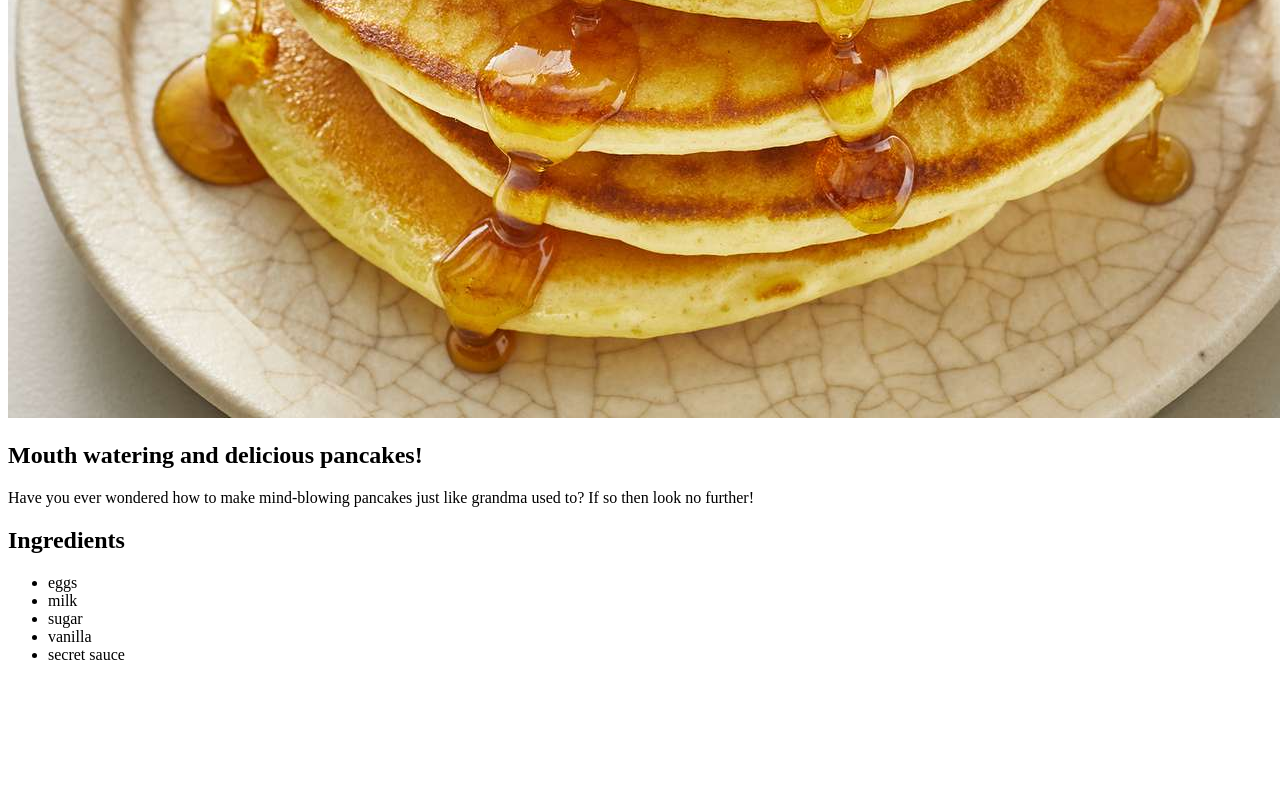
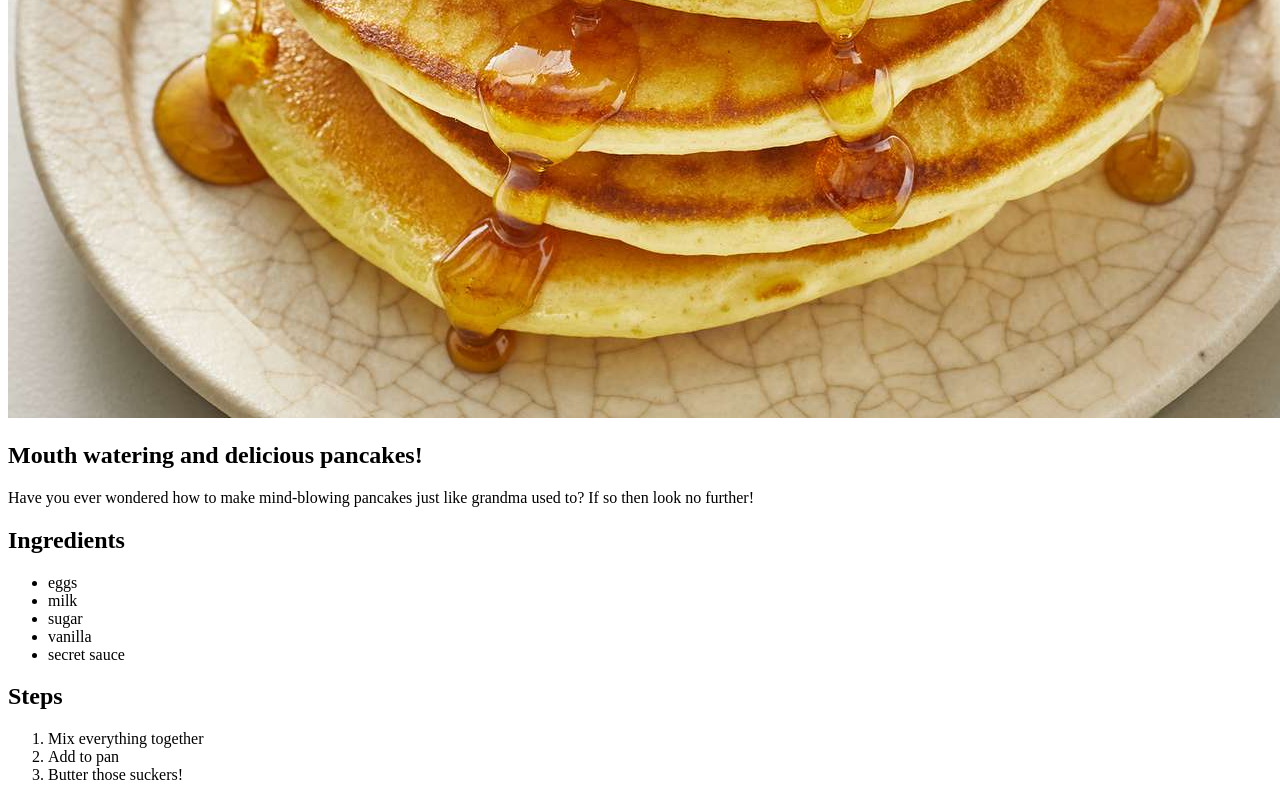
Before and after one commit to eqo2343/odin-recipes2, a plain HTML site: page recipes/pancakes.html in a window 1280 px wide. Shown: the part 662-1462 px from the top of the page. Before the commit the page ends 1342 px from the top, so only its background shows below. Drawn offline with Linux system fonts and the light colour scheme.

Commit message:
Add steps section

```diff
--- a/recipes/pancakes.html
+++ b/recipes/pancakes.html
@@ -20,6 +20,12 @@
             <li>vanilla</li>
             <li>secret sauce</li>
         </ul>
+    <h2>Steps</h2>
+        <ol>
+            <li>Mix everything together</li>
+            <li>Add to pan</li>
+            <li>Butter those suckers!</li>
+        </ol>
 
 </body>
 </html>
```
